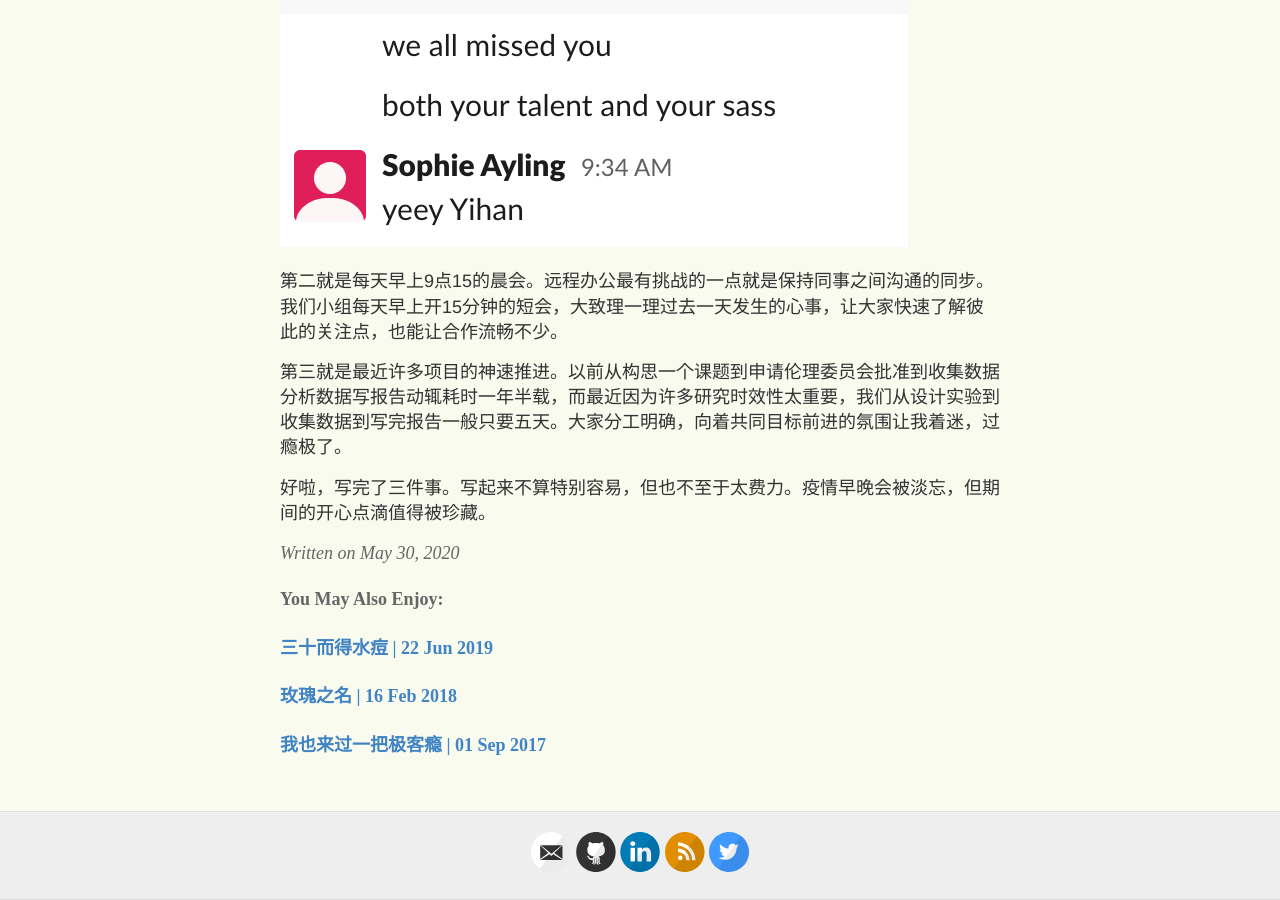
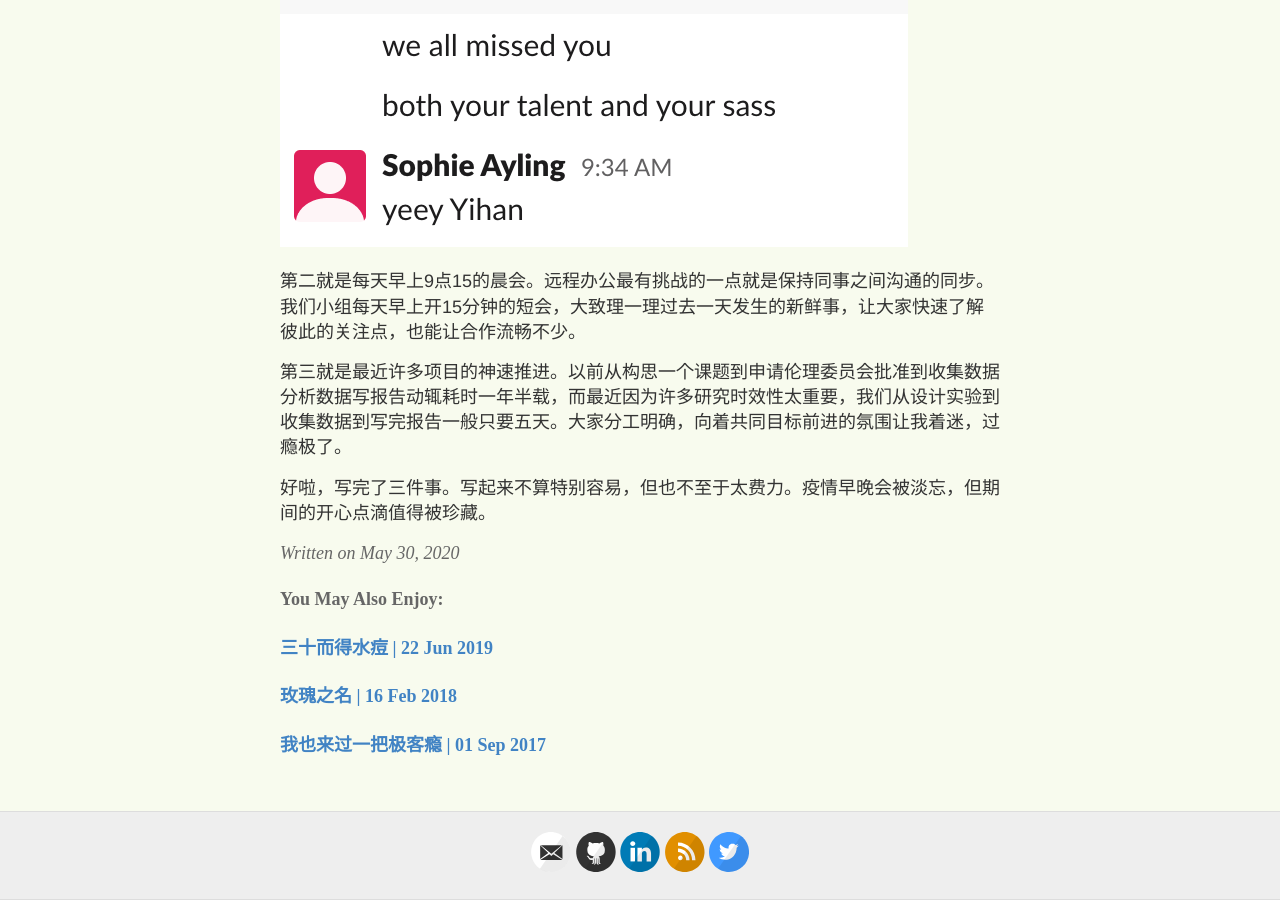
Before and after one commit to yihanxu/yihanxu.github.io, a Jekyll site: the page built from _posts/2020-05-30-three-things-that-went-well-recently.md, in a window 1280 px wide and 900 px high, scrolled down 1576 px. Built offline with Jekyll 4.4.1, drawn with Linux system fonts in a browser that asks for light colours; comment, search, counter and statistics services are not loaded.

Commit message:
fix typo

```diff
--- a/_posts/2020-05-30-three-things-that-went-well-recently.md
+++ b/_posts/2020-05-30-three-things-that-went-well-recently.md
@@ -18,7 +18,7 @@ category: 随笔
 上个月我请了几天年假准备答辩，回去上班后老板跟Sophie纷纷表示想念我的sass，我的内心真的深感温暖！
 ![sassy girl2](/images/sassy_girl2.png)
 
-第二就是每天早上9点15的晨会。远程办公最有挑战的一点就是保持同事之间沟通的同步。我们小组每天早上开15分钟的短会，大致理一理过去一天发生的心事，让大家快速了解彼此的关注点，也能让合作流畅不少。
+第二就是每天早上9点15的晨会。远程办公最有挑战的一点就是保持同事之间沟通的同步。我们小组每天早上开15分钟的短会，大致理一理过去一天发生的新鲜事，让大家快速了解彼此的关注点，也能让合作流畅不少。
 
 第三就是最近许多项目的神速推进。以前从构思一个课题到申请伦理委员会批准到收集数据分析数据写报告动辄耗时一年半载，而最近因为许多研究时效性太重要，我们从设计实验到收集数据到写完报告一般只要五天。大家分工明确，向着共同目标前进的氛围让我着迷，过瘾极了。
 
```
